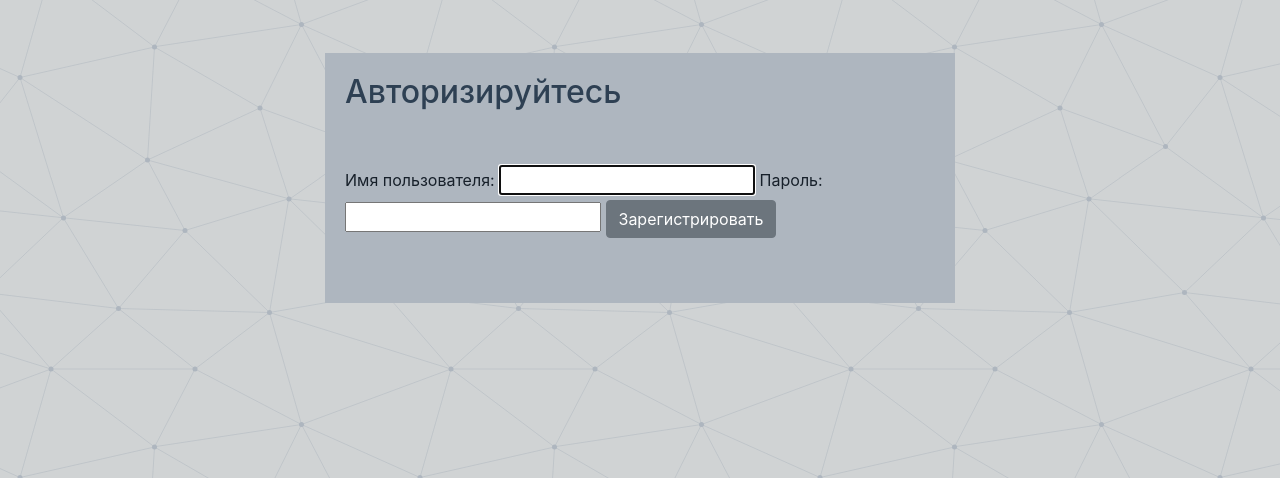
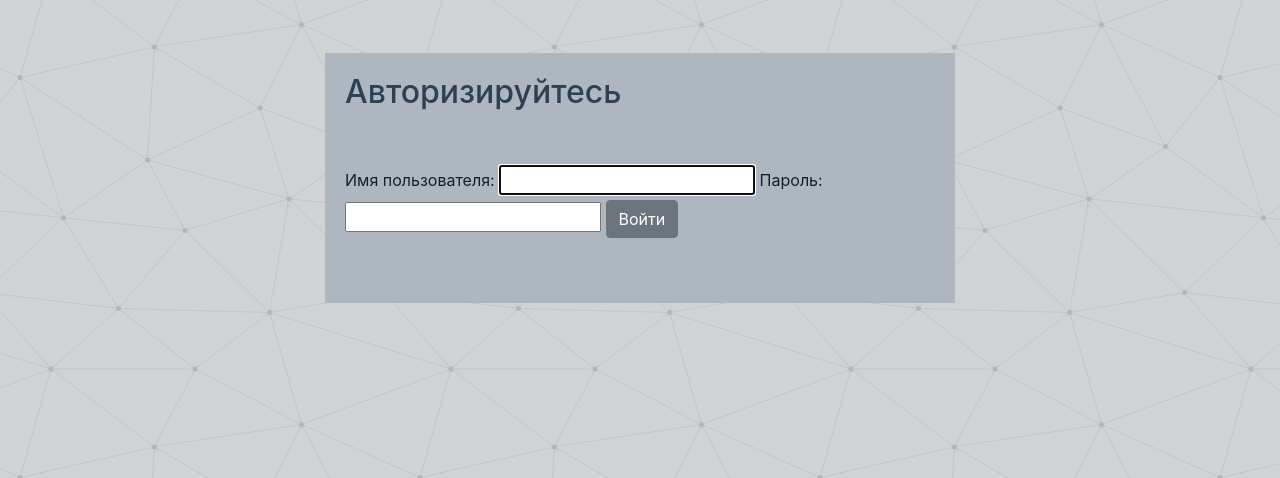
Before and after one commit to Kristina-01/django_auth-master, a Django app: page /accounts/login/ in a window 1280 px wide. Shown: the part 222-700 px from the top of the page. Run offline with Django 4.2, Linux system fonts and the light colour scheme.

Commit message:
set default avatar

```diff
--- a/templates/base.html
+++ b/templates/base.html
@@ -18,9 +18,12 @@
   <main>
      <a href="{% url 'user_param' %}">
        {% if user.is_authenticated %}
-      <img class="img_user"  src="/static/{{pathimg}}" alt="">
+         {% if pathimg %}
+         <img class="img_user"  src="/static/{{pathimg}}" alt="">
+         {% else %}
+         <img class="img_user"  src="{% static 'img/user.svg'%}" alt="">
+         {% endif %}
        {% else %}
-
        <img class="img_user"  src="{% static 'img/user.svg'%}" alt="">
        {% endif %}
     </a>
--- a/templates/registration/login.html
+++ b/templates/registration/login.html
@@ -13,7 +13,7 @@
   <form method="post">
     {% csrf_token %}
     {{ form.as_table }}
-    <button class="btn btn-secondary" type="submit">Зарегистрировать</button>
+    <button class="btn btn-secondary" type="submit">Войти</button>
   </form>
   </div>
 {% endblock %}
```
